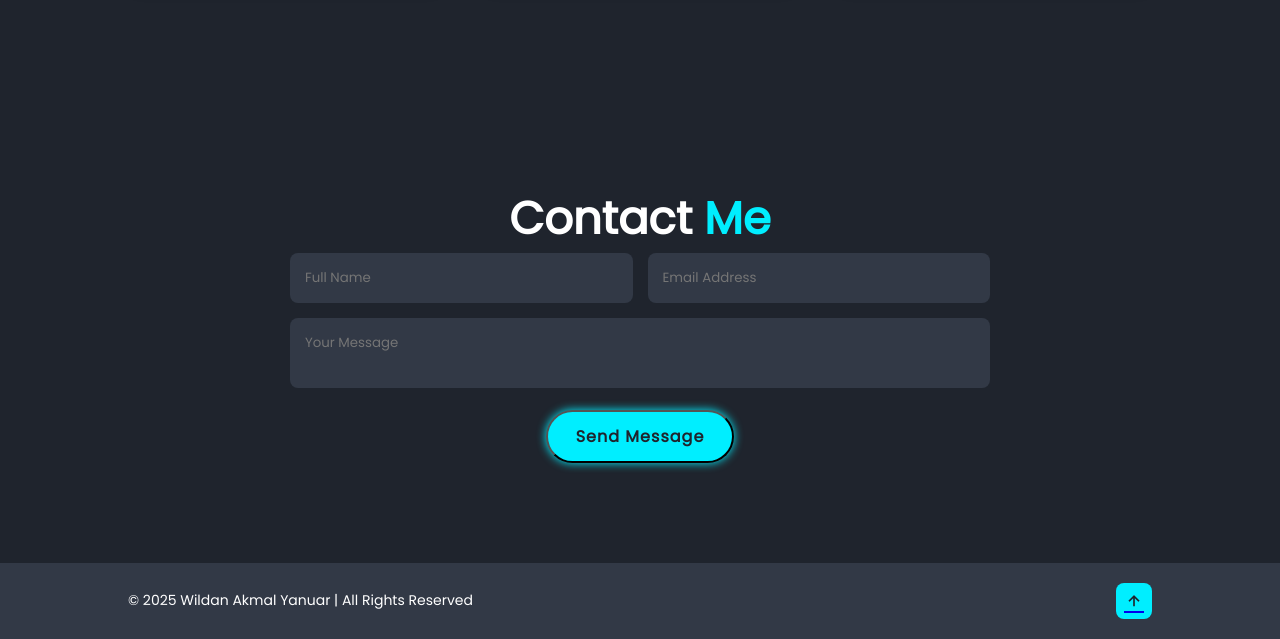
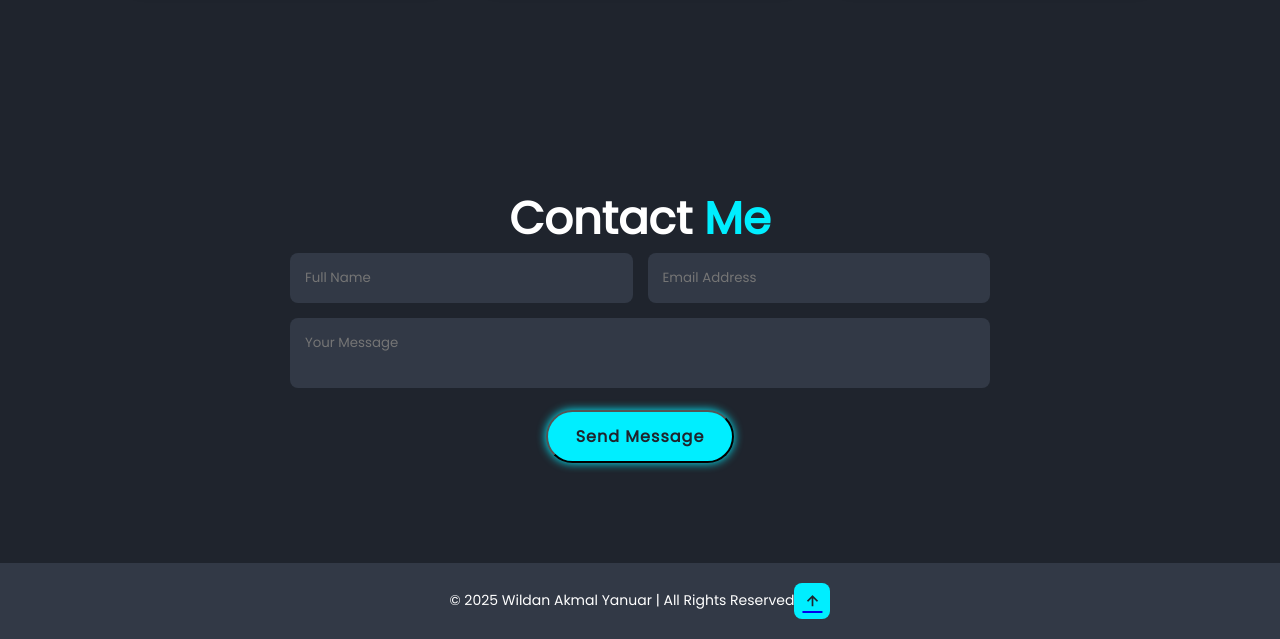
Before and after one commit to wildanyanuar-hub/portfolio-wildanakmalyanuar, a plain HTML site: page index.html in a window 1280 px wide. Shown: the part 2395-3034 px from the top of the page. Drawn offline with nearby package versions, Linux system fonts and the light colour scheme.

Commit message:
Add files via upload

```diff
--- a/style.css
+++ b/style.css
@@ -461,9 +461,9 @@ body {
     background: #323946;
     padding: 20px 10%;
     display: flex;
-    justify-content: space-between;
+    justify-content: center;
     align-items: center;
-    flex-wrap: wrap;
+    text-align: center;
 }
 
 .footer-text p {
```
